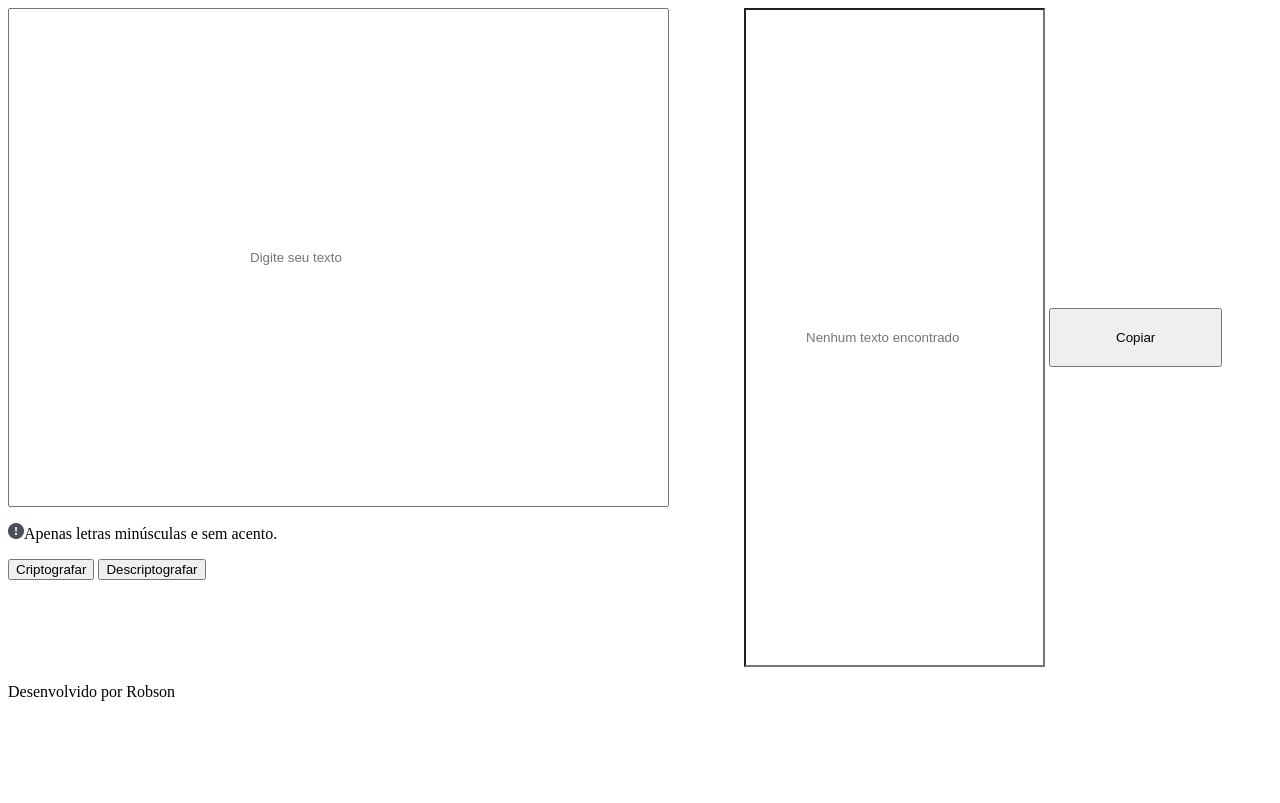
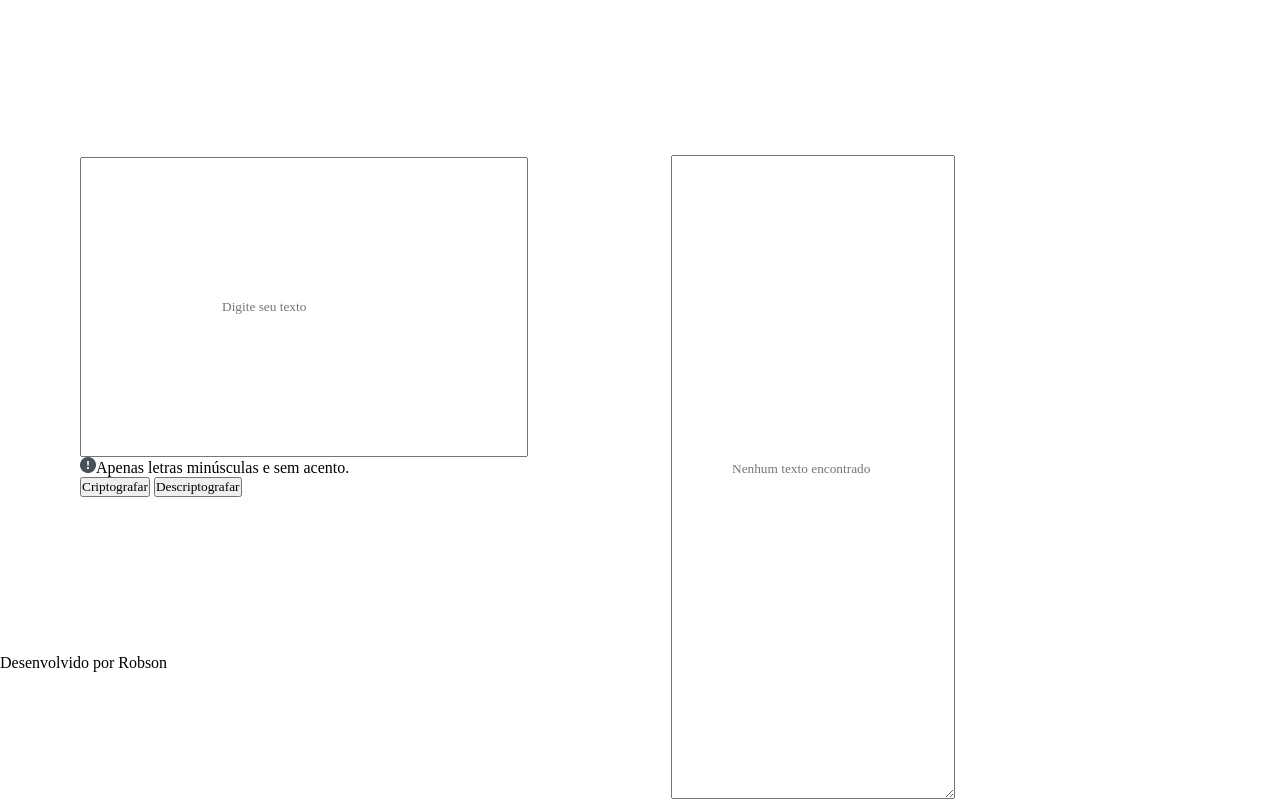
Before and after one commit to RobsonStss/Codificador, a plain HTML site: page index.html in a window 1280 px wide. Both pictures are taken after a click on the button "Criptografar". Drawn offline with Linux system fonts and the light colour scheme.

Commit message:
Refatorar código

```diff
--- a/app.js
+++ b/app.js
@@ -1,43 +1,25 @@
-var textoEntrada = document.querySelector("#conteudo__entrada__texto");
+var textoInput = document.querySelector('#main__entrada__texto');
+var textOutput = document.querySelector('#main__saida__texto');
 var resultadoCriptgrafado;
-var resultadoDescrip;
+var resultadoDescriptografado;
 
 function criptografar() {
-    var textoSaidaCript = textoEntrada.value;
-    resultadoCriptgrafado = textoSaidaCript.replace(/a/g, "ai").replace(/e/g, "enter").replace(/i/g, "imes").replace(/o/g, "ober").replace(/u/g, "ufat");
+    var texto = textoInput.value;
+    resultadoCriptografado = texto.replace(/a/g, "ai").replace(/e/g, "enter").replace(/i/g, "imes").replace(/o/g, "ober").replace(/u/g, "ufat");
+
+
+    document.getElementById('main__saida').innerHTML = '<textarea name="name" id="main__saida__texto" placeholder="Nenhum texto encontrado">' + resultadoCriptografado +'</textarea>' + '<button class="botao-copiar" id="copiar" onclick="copiar()">Copiar</button>';
 }
 
 function descriptografar() {
-    var textoSaidaDescript = textoEntrada.value;
-    resultadoDescrip = textoSaidaDescript.replace(/ai/g, "a").replace(/enter/g, "e").replace(/imes/g, "i").replace(/ober/g, "o").replace(/ufat/g, "u");
+    var texto = textoInput.value;
+    resultadoDescriptografado = texto.replace(/ai/g, "a").replace(/enter/g, "e").replace(/imes/g, "i").replace(/ober/g, "o").replace(/ufat/g, "u");
+
+    document.getElementById('main__saida').innerHTML = '<textarea name="name" id="main__saida__texto" placeholder="Nenhum texto encontrado">' + resultadoDescriptografado +'</textarea>' + '<button class="botao-copiar" id="copiar" onclick="copiar()">Copiar</button>';
 }
 
-function desaparecerImagem() {
-    document.getElementById("conteudo__saida__texto").style.backgroundImage = "none";
-}
-
-function mostrarTextoCrip() {
-    document.getElementById("conteudo__saida__texto").value = resultadoCriptgrafado;
-}
-
-function mostrarTextoDescrip() {
-    document.getElementById("conteudo__saida__texto").value = resultadoDescrip;
-}
-
-function botaoCriptografar() {
-    criptografar();
-    desaparecerImagem();
-    mostrarTextoCrip();
-}
-
-function botaoDescriptografar() {
-    descriptografar();
-    mostrarTextoDescrip();
-    desaparecerImagem();
-}
-
-function copiarTexto() {
-    var copiarTexto = document.getElementById("conteudo__saida__texto");
+function copiar() {
+    var copiarTexto = document.getElementById("main__saida__texto");
     copiarTexto.select();
     navigator.clipboard.writeText(copiarTexto.value);
     alert(`Texto copiado ${copiarTexto.value}`);
--- a/index.html
+++ b/index.html
@@ -7,26 +7,22 @@
     <link rel="stylesheet" href="./styles/style.css">
 </head>
 <body>
-    <header>
-
-    </header>
-    <main id="conteudo">
-        <section id="conteudo__entrada">
-            <input type="text" id="conteudo__entrada__texto" placeholder="Digite seu texto">
+    <main id="main">
+        <section id="main__entrada">
+            <input type="text" id="main__entrada__texto" placeholder="Digite seu texto">
             <p><img src="assets/bi_exclamation-circle-fill.png" alt="incone de exclamação">Apenas letras minúsculas e sem acento.</p>
             <div>
-                <button type="button" onclick="botaoCriptografar()" id="conteudo__botao">Criptografar</button>
-                <button type="button" onclick="botaoDescriptografar()" id="conteudo__botao">Descriptografar</button>
+                <button type="button" onclick="criptografar()" id="main__entrada__botao">Criptografar</button>
+                <button type="button" onclick="descriptografar()" id="main__entrada__botao">Descriptografar</button>
             </div>
         </section>
-        <div>
-            <input type="text" id="conteudo__saida__texto" placeholder="Nenhum texto encontrado">
-            <button id="botaoCopiar" onclick="copiarTexto()">Copiar</button>
+        <div id="main__saida">
+                <textarea name="name" id="main__saida__texto" placeholder="Nenhum texto encontrado"></textarea>
         </div>
     </main>
     <footer>
         <p>Desenvolvido por Robson</p>
     </footer>
-    <script src="app.js"></script>
+    <script src="appp.js"></script>
 </body>
 </html>
--- a/styles/style.css
+++ b/styles/style.css
@@ -1,22 +1,43 @@
-#conteudo {
+* {
+    margin: 0;
+    padding: 0;
+    font-family: 'Times New Roman', Times, serif;
+}
+
+#main {
     background-color: white;
     display: flex;
     flex-direction: row;
+    justify-content: center;
     gap: 75px;
+    padding: 155px 12px;
 }
 
-#conteudo__entrada__texto {
-    padding: 240px;
+#main__entrada {
+    padding: 2px 68px;
+    align-items: center;
 }
 
-#conteudo__saida__texto {
-    padding: 320px 60px;
+#main__entrada__texto {
+    padding: 140px ;
+
 }
 
-#conteudo__saida__texto {
-    background-image: url(../assets/Illustration\ Robot\ Instagram\ Highlights\ Blue.png);
+#main__saida {
+    width: 100%;
+    height: 200px; /* Ajuste conforme necessário */
+    resize: none; /* Para evitar redimensionamento */
 }
 
-#botaoCopiar {
-    padding: 20px 65px;
+
+
+#main__saida__texto  {
+    padding: 305px 60px;
 }
+
+
+.botao-copiar{
+    position: absolute;
+    bottom: 70px;
+    right: 610px;
+}
```
Also changed, not shown: 1 other file.
